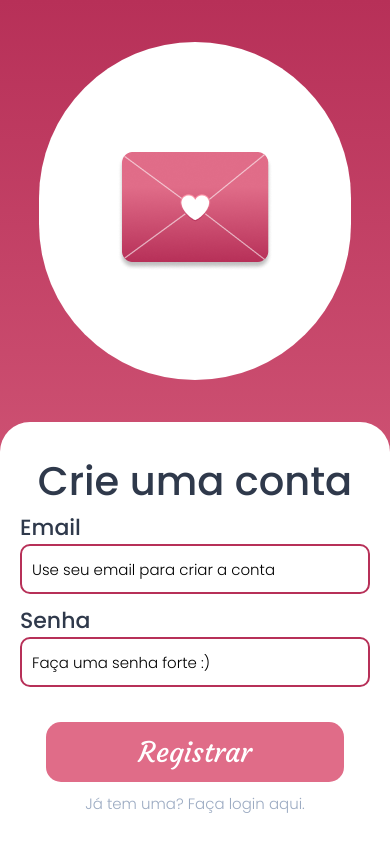
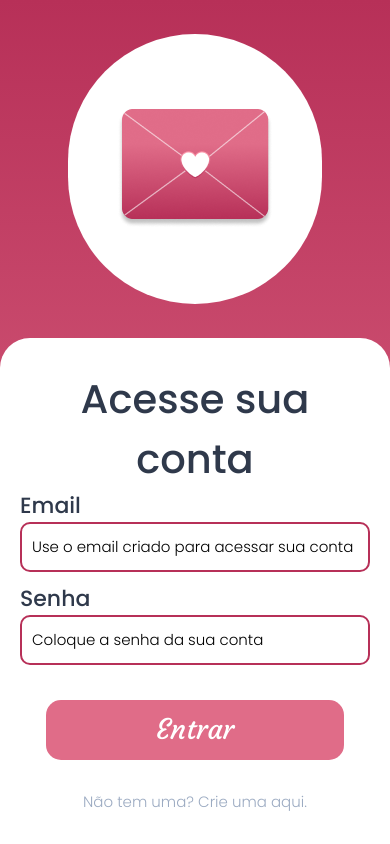
Before and after one commit to CauaS1/correio-elegante, a React Native app: screen /Account in a window 390 px wide. Built offline with nearby package versions, Linux system fonts and the light colour scheme.

Commit message:
Register & Login system added | nav. need repair

```diff
--- a/App.tsx
+++ b/App.tsx
@@ -8,22 +8,24 @@ import MessageRegister from './src/pages/MessageRegister';
 import Final from './src/pages/FInal';
 import { FontProvider } from './src/contexts/FontContext';
 import Account from './src/pages/Account';
+import { VerifyProvider } from './src/contexts/VerifyContext';
 
 const Stack = createNativeStackNavigator();
 
 function App() {
   return (
     <NavigationContainer>
+      <VerifyProvider>
         <FontProvider>
           <Stack.Navigator initialRouteName="Home" >
             <Stack.Screen name="Home" component={Home} options={{ headerShown: false }} />
             <Stack.Screen name="Message" component={MessageRegister} options={{ headerShown: false }} />
             <Stack.Screen name="Final" component={Final} options={{ headerShown: false }} />
-
             <Stack.Screen name="Account" component={Account} options={{ headerShown: false }} />
 
           </Stack.Navigator>
         </FontProvider>
+      </VerifyProvider>
     </NavigationContainer>
   );
 }
--- a/babel.config.js
+++ b/babel.config.js
@@ -1,6 +1,9 @@
-module.exports = function(api) {
+module.exports = function (api) {
   api.cache(true);
   return {
     presets: ['babel-preset-expo'],
+    plugins: [
+      ["module:react-native-dotenv"]
+    ]
   };
 };
--- a/package.json
+++ b/package.json
@@ -10,8 +10,11 @@
   },
   "dependencies": {
     "@expo-google-fonts/poppins": "^0.2.0",
+    "@react-native-async-storage/async-storage": "^1.15.5",
     "@react-navigation/native": "^6.0.1",
     "@react-navigation/native-stack": "^6.0.2",
+    "@types/react-native-dotenv": "^0.2.0",
+    "axios": "^0.21.1",
     "expo": "~42.0.1",
     "expo-app-loading": "^1.1.2",
     "expo-font": "~9.2.1",
@@ -20,6 +23,7 @@
     "react": "16.13.1",
     "react-dom": "16.13.1",
     "react-native": "https://github.com/expo/react-native/archive/sdk-42.0.0.tar.gz",
+    "react-native-dotenv": "^3.1.1",
     "react-native-screens": "^3.5.0",
     "react-native-web": "~0.13.12"
   },
--- /dev/null
+++ b/src/contexts/VerifyContext.tsx
@@ -0,0 +1,43 @@
+import React, {ReactNode, createContext } from "react";
+import { api } from "../services/api";
+import { NativeStackNavigationHelpers } from "@react-navigation/native-stack/lib/typescript/src/types";
+
+import AsyncStorage from "@react-native-async-storage/async-storage";
+
+
+interface Props {
+  children: ReactNode;
+}
+
+interface VerifyContextData {
+  verifyUserToken: () => void;
+}
+
+export const VerifyContext = createContext({} as VerifyContextData);
+
+export function VerifyProvider({ children }: Props) {
+
+  async function verifyUserToken() {
+    const token = await AsyncStorage.getItem('user_token');
+
+    try {
+      await api.get('/verify', {
+        headers: {
+          'authorization': token
+        }
+      });
+
+    } catch (err) {
+      console.log(err);
+      await AsyncStorage.setItem('user_token', '');
+    }
+  }
+
+  return (
+    <VerifyContext.Provider value={{
+      verifyUserToken
+    }}>
+      {children}
+    </VerifyContext.Provider>
+  );
+}
--- a/src/pages/Account.tsx
+++ b/src/pages/Account.tsx
@@ -1,13 +1,21 @@
 import React, { useContext, useEffect, useState } from 'react';
-import { View, StyleSheet, Text, TouchableOpacity, StatusBar, Image, TextInput } from 'react-native';
+import { View, StyleSheet, Text, TouchableOpacity, StatusBar, Image, TextInput, Keyboard } from 'react-native';
+import { NativeStackNavigationHelpers } from '@react-navigation/native-stack/lib/typescript/src/types';
+import { api } from '../services/api';
 import { LinearGradient } from 'expo-linear-gradient';
 import { FontContext } from '../contexts/FontContext';
 
 import AppLoading from 'expo-app-loading';
-import { NativeStackNavigationHelpers } from '@react-navigation/native-stack/lib/typescript/src/types';
+import AsyncStorage from "@react-native-async-storage/async-storage";
+
+
 
 interface Props {
   navigation: NativeStackNavigationHelpers;
+}
+
+interface IUser {
+  token: string;
 }
 
 function Account({ navigation }: Props) {
@@ -16,12 +24,48 @@ function Account({ navigation }: Props) {
   const [isLogin, setIsLogin] = useState(false);
   const [email, setEmail] = useState('');
   const [password, setPassword] = useState('');
+  const [isKeyboardVisible, setKeyboardVisible] = useState(false);
 
   async function createAccount() {
-    // await
+    try {
+      await api.post('/register', {
+        email: email,
+        password: password
+      });
+
+      setIsLogin(true);
+      setPassword('');
+    } catch (err) {
+      console.log(err);
+    }
+  }
+
+  async function accountLogin() {
+    try {
+      const user = await api.post('/login', {
+        email: email,
+        password: password
+      });
+
+      const userData: IUser = user.data;
+
+      await AsyncStorage.setItem('user_token', userData.token);
+
+      setPassword('');
+      setEmail('');
+      navigation.navigate('Message');
+    } catch (err) {
+      console.log(err);
+    }
   }
 
   useEffect(() => {
+    Keyboard.addListener('keyboardDidShow', () => {
+      setKeyboardVisible(true); // or some other action
+    })
+    Keyboard.addListener('keyboardDidHide', () => {
+      setKeyboardVisible(false); // or some other action
+    });
 
   }, []);
 
@@ -37,63 +81,91 @@ function Account({ navigation }: Props) {
           style={styles.container}
         >
           <View style={styles.imageContent}>
+            {!isKeyboardVisible ? (
               <View style={styles.circle}>
                 <Image source={require('../../assets/icons/Logo.png')} />
               </View>
+            ) : null}
           </View>
 
           <View style={styles.content}>
-            {!isLogin ? ( // IS LOGIN === FALSE
+            {isLogin ? ( // IS LOGIN === FALSE
               <>
+                {!isKeyboardVisible ? (
                   <Text style={styles.title}>Crie uma conta</Text>
+                ) : null}
 
                 <View style={styles.form}>
                   <View>
                     <Text style={styles.subtitle}>Email</Text>
-                    <TextInput placeholder="Use seu email para criar a conta" style={styles.input} />
+                    <TextInput placeholder="Use seu email para criar a conta" style={styles.input}
+                      value={email}
+                      onChangeText={text => setEmail(text)}
+                      autoCapitalize={'none'}
+                    />
                   </View>
 
                   <View>
                     <Text style={styles.subtitle}>Senha</Text>
-                    <TextInput placeholder="Faça uma senha forte :)" style={styles.input} />
+                    <TextInput placeholder="Faça uma senha forte :)" style={styles.input}
+                      value={password}
+                      onChangeText={text => setPassword(text)}
+                      secureTextEntry={true}
+                    />
                   </View>
                 </View>
 
                 <TouchableOpacity style={styles.startButton} onPress={() => {
-                  navigation.navigate('Message')
+                  createAccount();
                 }} >
                   <Text style={styles.buttonTxt}>Registrar</Text>
                 </TouchableOpacity>
 
+                {!isKeyboardVisible ? (
+
                   <TouchableOpacity style={styles.optionBtn} onPress={() => setIsLogin(true)} >
                     <Text style={styles.optionBtnText}>Já tem uma? Faça login aqui.</Text>
                   </TouchableOpacity>
+                ) : null}
               </>
             ) : ( // IS LOGIN === TRUE
               <>
+                {!isKeyboardVisible ? (
                   <Text style={styles.title}>Acesse sua conta</Text>
+                ) : null}
 
                 <View style={styles.form}>
                   <View>
                     <Text style={styles.subtitle}>Email</Text>
-                    <TextInput placeholder="Use o email criado para acessar sua conta" style={styles.input} />
+                    <TextInput placeholder="Use o email criado para acessar sua conta" style={styles.input}
+                      value={email}
+                      onChangeText={text => setEmail(text)}
+                      autoCapitalize={'none'}
+                    />
                   </View>
 
                   <View>
                     <Text style={styles.subtitle}>Senha</Text>
-                    <TextInput placeholder="Coloque a senha da sua conta" style={styles.input} />
+                    <TextInput placeholder="Coloque a senha da sua conta" style={styles.input}
+                      value={password}
+                      onChangeText={text => setPassword(text)}
+                      secureTextEntry={true}
+                    />
                   </View>
                 </View>
 
                 <TouchableOpacity style={styles.startButton} onPress={() => {
-                  navigation.navigate('Message');
+                  accountLogin()
                 }} >
                   <Text style={styles.buttonTxt}>Entrar</Text>
                 </TouchableOpacity>
 
+                {!isKeyboardVisible ? (
                   <TouchableOpacity style={styles.optionBtn} onPress={() => setIsLogin(false)}>
                     <Text style={styles.optionBtnText}>Não tem uma? Crie uma aqui.</Text>
                   </TouchableOpacity>
+                ) : null}
+
               </>
             )}
           </View>
@@ -117,13 +189,13 @@ const styles = StyleSheet.create({
   /* Top Circle */
   imageContent: {
     width: '100%',
-    height: '50%',
+    height: '40%',
 
     alignItems: 'center',
     justifyContent: 'center'
   },
   circle: {
-    width: '80%',
+    width: '65%',
     height: '80%',
     backgroundColor: '#fff',
 
@@ -136,7 +208,7 @@ const styles = StyleSheet.create({
   /* Bottom content */
   content: {
     width: '100%',
-    height: '50%',
+    height: '60%',
     backgroundColor: '#fff',
 
     padding: 10,
@@ -192,7 +264,6 @@ const styles = StyleSheet.create({
     height: 60,
 
     marginTop: 25,
-    marginBottom: 10,
     borderRadius: 15,
 
     alignItems: 'center',
@@ -209,6 +280,8 @@ const styles = StyleSheet.create({
   optionBtn: {
     alignItems: 'center',
     justifyContent: 'center',
+
+    marginTop: 30
   },
   optionBtnText: {
     color: '#9cabc2',
--- a/src/pages/FInal.tsx
+++ b/src/pages/FInal.tsx
@@ -1,12 +1,22 @@
-import React, { useContext } from 'react';
+import React, { useContext, useEffect } from 'react';
 import { Text, View, StyleSheet, StatusBar, Image } from 'react-native';
-import { FontContext } from '../contexts/FontContext';
-import { LinearGradient } from 'expo-linear-gradient';
+import { NativeStackNavigationHelpers } from '@react-navigation/native-stack/lib/typescript/src/types';
 
 import AppLoading from 'expo-app-loading';
+import { VerifyContext } from '../contexts/VerifyContext';
+import { FontContext } from '../contexts/FontContext';
 
-function Final() {
+interface Props {
+  navigation: NativeStackNavigationHelpers;
+}
+
+function Final({ navigation }: Props) {
   const { fontsLoaded } = useContext(FontContext);
+  const { verifyUserToken } = useContext(VerifyContext);
+
+  useEffect(() => {
+    verifyUserToken();
+  }, []);
 
   if (!fontsLoaded) {
     return <AppLoading />
--- a/src/pages/MessageRegister.tsx
+++ b/src/pages/MessageRegister.tsx
@@ -5,6 +5,7 @@ import { FontContext } from '../contexts/FontContext';
 import { NativeStackNavigationHelpers } from '@react-navigation/native-stack/lib/typescript/src/types';
 
 import AppLoading from 'expo-app-loading';
+import { VerifyContext } from '../contexts/VerifyContext';
 
 const imgs = [
   {
@@ -28,6 +29,8 @@ interface Props {
 
 function MessageRegister({ navigation }: Props) {
   const { fontsLoaded } = useContext(FontContext);
+  const { verifyUserToken } = useContext(VerifyContext);
+
   const [selected, setSelected] = useState<boolean>();
   const [optionIndex, setOptionIndex] = useState<number>();
 
@@ -40,8 +43,11 @@ function MessageRegister({ navigation }: Props) {
     Keyboard.addListener('keyboardDidHide', () => {
       setKeyboardVisible(false); // or some other action
     });
+  }, [optionIndex]);
 
-  }, [optionIndex]);
+  useEffect(() => {
+    verifyUserToken();
+  }, []);
 
   if (!fontsLoaded) {
     return <AppLoading />
--- /dev/null
+++ b/src/services/api.ts
@@ -0,0 +1,6 @@
+import axios from 'axios';
+import { API_IP } from '@env';
+
+export const api = axios.create({
+  baseURL: API_IP
+})
--- /dev/null
+++ b/src/types/env.d.ts
@@ -0,0 +1,3 @@
+declare module '@env' {
+  export const API_IP: string;
+}
--- a/tsconfig.json
+++ b/tsconfig.json
@@ -2,5 +2,8 @@
   "extends": "expo/tsconfig.base",
   "compilerOptions": {
     "strict": true
-  }
+  },
+  "typeRoots": [
+    "./src/types"
+  ],
 }
```
Also changed, not shown: 2 other files (tests, documents, lock files or other folders). Lines whose indentation alone changed are shown as unchanged.
